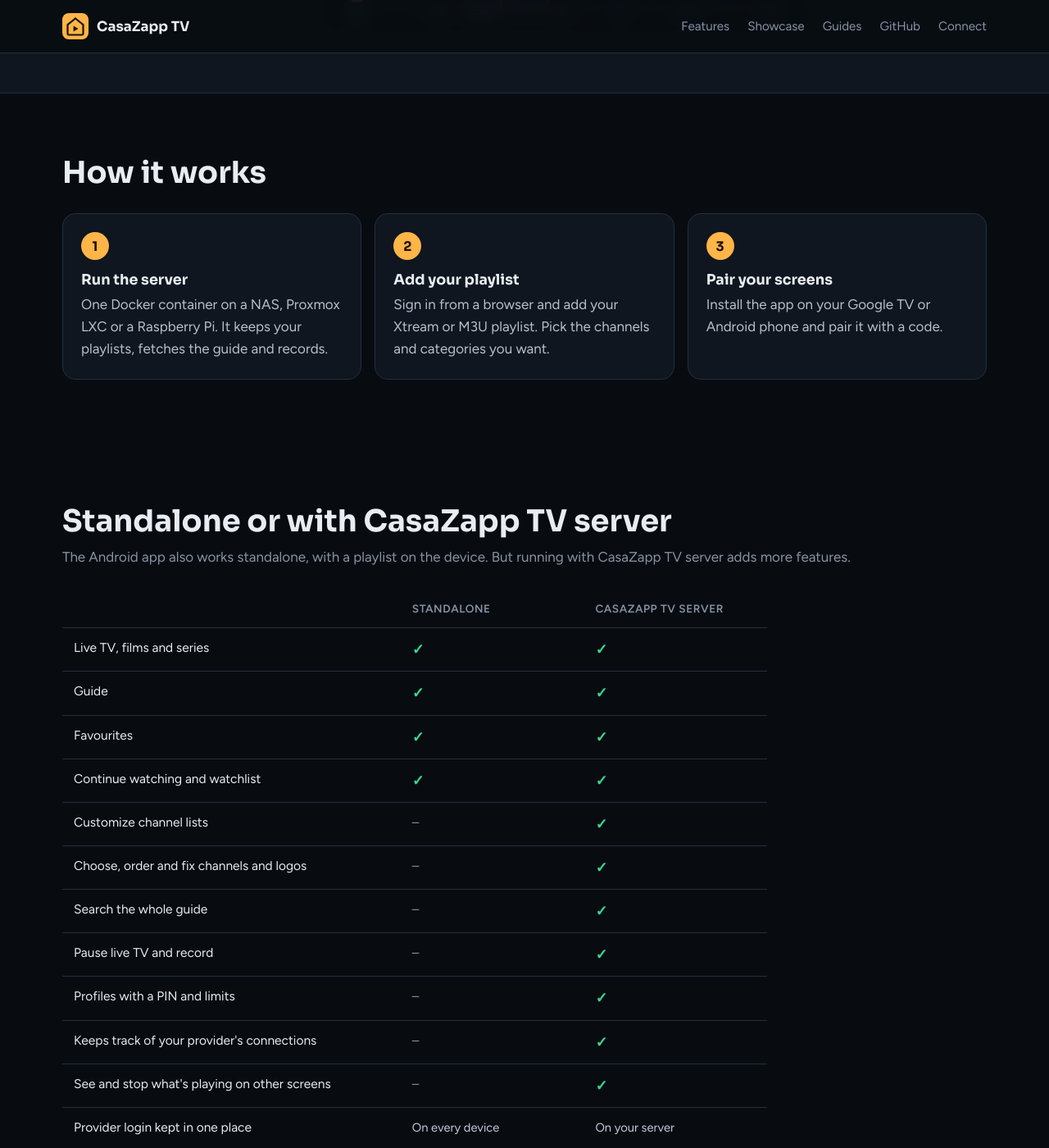
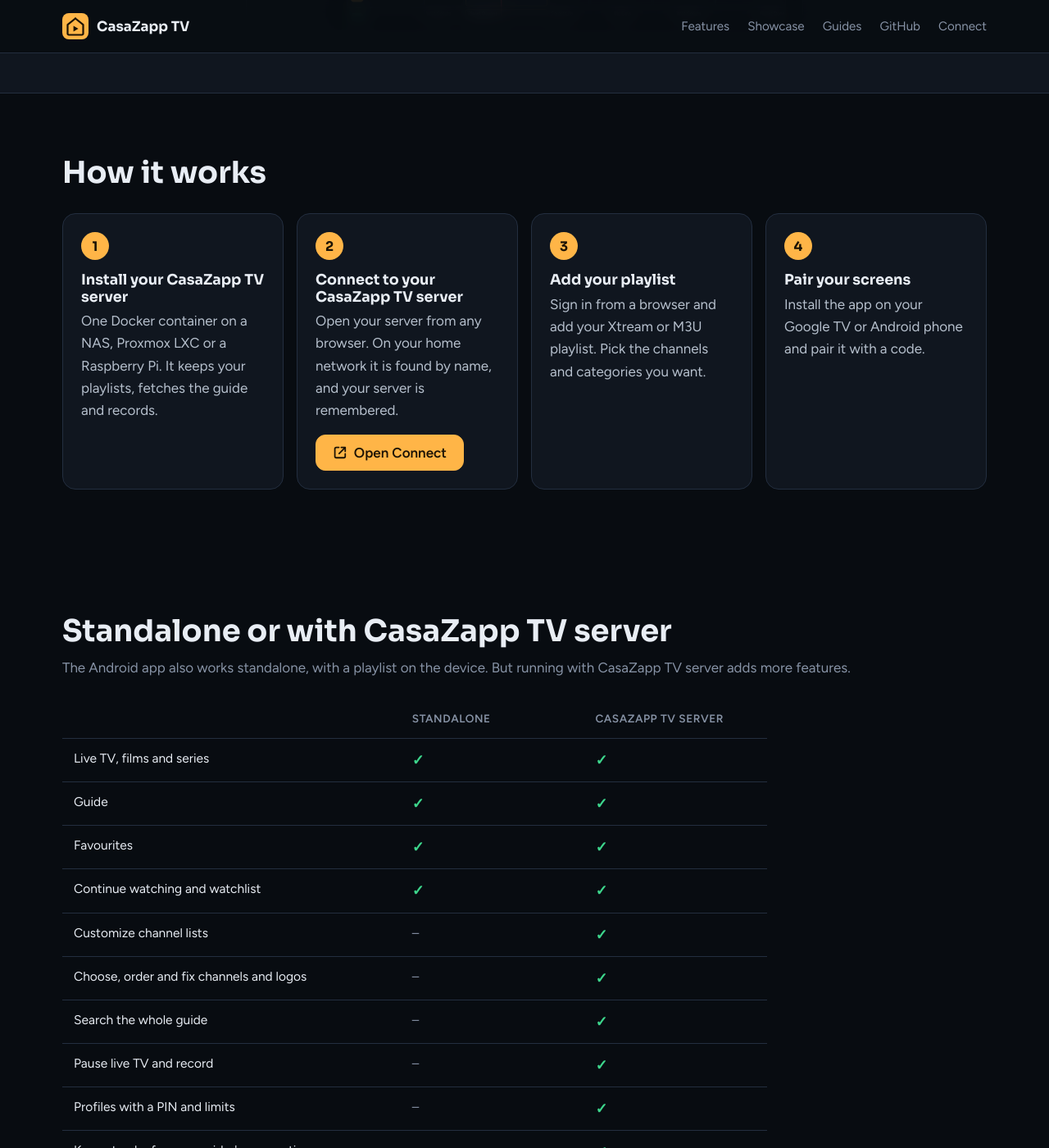
Before and after one commit to QuadNL/CasaZapp-TV-release, a Jekyll site: the page built from index.html, in a window 1280 px wide and 1400 px high, scrolled down 1691 px. Shown: the whole window at 82% size. Built offline with Jekyll 4.4.1, drawn with Linux system fonts in a browser that asks for light colours.

Commit message:
site: How it works in four steps with Open Connect; Connect menu link
Co-Authored-By: Claude Opus 5.5 <noreply@anthropic.com>

```diff
--- a/_data/home.yml
+++ b/_data/home.yml
@@ -75,8 +75,12 @@ screens:
 
 steps_title: How it works
 steps:
-  - title: Run the server
+  - title: Install your CasaZapp TV server
     text: One Docker container on a NAS, Proxmox LXC or a Raspberry Pi. It keeps your playlists, fetches the guide and records.
+  - title: Connect to your CasaZapp TV server
+    text: Open your server from any browser. On your home network it is found by name, and your server is remembered.
+    button: Open Connect
+    url: https://connect.casazapp.tv
   - title: Add your playlist
     text: Sign in from a browser and add your Xtream or M3U playlist. Pick the channels and categories you want.
   - title: Pair your screens
--- a/_layouts/default.html
+++ b/_layouts/default.html
@@ -52,7 +52,7 @@
         <a href="{{ '/#screens' | relative_url }}">Showcase</a>
         <a href="{{ '/docs/server.html' | relative_url }}">Guides</a>
         <a href="{{ site.repo }}">GitHub</a>
-        <a href="{{ 'connect.casazapp.tv' | relative_url }}">Connect</a>
+        <a href="https://connect.casazapp.tv" target="_blank" rel="noopener">Connect</a>
       </nav>
     </div>
   </header>
--- a/assets/style.css
+++ b/assets/style.css
@@ -127,9 +127,13 @@ code { font-family: ui-monospace, Consolas, monospace; font-size: 0.9em; }
 .shot.tall { aspect-ratio: 9 / 19.5; border-radius: 20px; }
 figcaption { color: var(--muted); font-size: 0.9rem; margin-top: 10px; }
 
-.steps { list-style: none; padding: 0; margin: 28px 0 0; display: grid; grid-template-columns: repeat(3, 1fr); gap: 16px; }
-@media (max-width: 800px) { .steps { grid-template-columns: 1fr; } }
-.steps li { border: 1px solid var(--line); border-radius: 16px; padding: 22px; background: var(--surface); }
+.steps { list-style: none; padding: 0; margin: 28px 0 0; display: grid; grid-template-columns: repeat(4, 1fr); gap: 16px; }
+@media (max-width: 1000px) { .steps { grid-template-columns: repeat(2, 1fr); } }
+@media (max-width: 600px) { .steps { grid-template-columns: 1fr; } }
+.steps li { border: 1px solid var(--line); border-radius: 16px; padding: 22px; background: var(--surface); display: flex; flex-direction: column; }
+.steps .btn { align-self: flex-start; margin-top: auto; flex-direction: row; align-items: center; gap: 8px; min-height: 44px; }
+.steps p + .btn { margin-top: 16px; }
+.ext { width: 1.05em; height: 1.05em; fill: none; stroke: currentColor; stroke-width: 2.4; stroke-linecap: round; stroke-linejoin: round; }
 .steps p { color: #b6c0cd; margin: 0; }
 .num {
   display: grid; place-items: center; width: 34px; height: 34px; border-radius: 50%;
--- a/index.html
+++ b/index.html
@@ -61,7 +61,15 @@ layout: default
     <h2>{{ h.steps_title }}</h2>
     <ol class="steps">
       {% for s in h.steps %}
-      <li><span class="num">{{ forloop.index }}</span><h3>{{ s.title }}</h3><p>{{ s.text }}</p></li>
+      <li>
+        <span class="num">{{ forloop.index }}</span><h3>{{ s.title }}</h3><p>{{ s.text }}</p>
+        {% if s.url %}
+        <a class="btn btn-primary" href="{{ s.url }}" target="_blank" rel="noopener">
+          <svg class="ext" viewBox="0 0 24 24" aria-hidden="true"><path d="M10 3.5H6A2.5 2.5 0 0 0 3.5 6v12A2.5 2.5 0 0 0 6 20.5h12a2.5 2.5 0 0 0 2.5-2.5v-4M14 3.5h6.5V10M20.5 3.5 10.5 13.5"/></svg>
+          {{ s.button }}
+        </a>
+        {% endif %}
+      </li>
       {% endfor %}
     </ol>
   </div>
```
